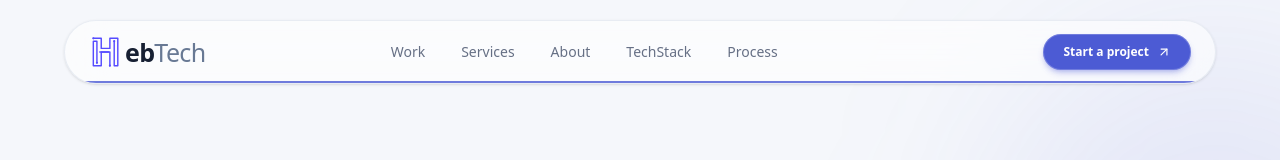
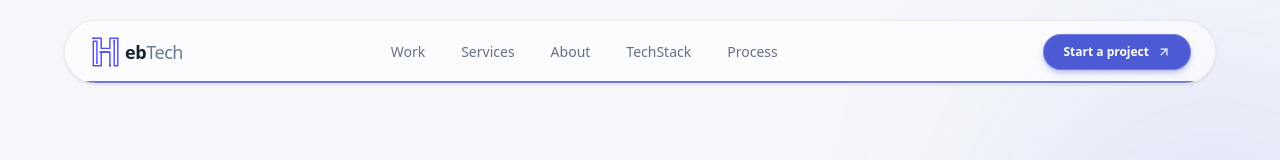
Before and after one commit to SlimC0de/slimtech, a React (Vite) app: page / in a window 1280 px wide. Shown: the top 160 px of the page. Built offline with nearby package versions, Linux system fonts and the light colour scheme.

Commit message:
updated website logo size

```diff
--- a/src/components/AnimatedLogo.tsx
+++ b/src/components/AnimatedLogo.tsx
@@ -5,7 +5,7 @@ type AnimatedLogoProps = {
 };
 
 export default function AnimatedLogo({
-  className = "h-10 w-auto",
+  className = "h-7 w-auto",
 }: AnimatedLogoProps) {
   const reduceMotion = useReducedMotion();
 
@@ -112,7 +112,7 @@ export default function AnimatedLogo({
 
       {/* Original-style wordmark */}
       <motion.span
-        className="whitespace-nowrap text-[25px] leading-none tracking-tight"
+        className="whitespace-nowrap text-[18px] leading-none tracking-tight"
         initial={{
           opacity: reduceMotion ? 1 : 0,
           x: reduceMotion ? 0 : -5,
```
